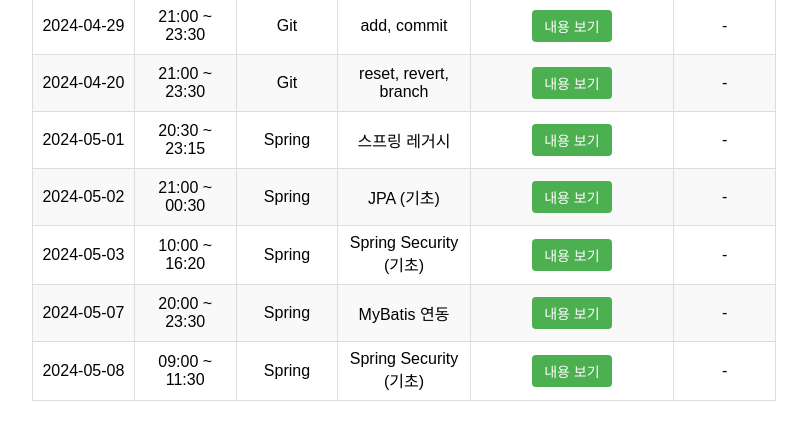
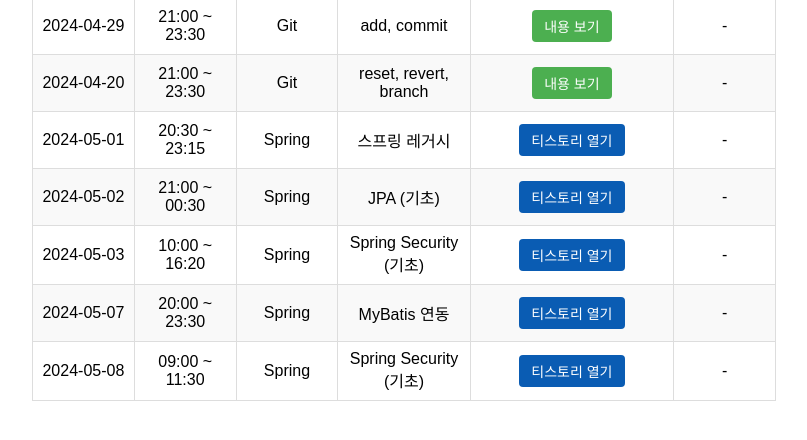
Before and after one commit to jngsngjn/jngsngjn.github.io, a plain HTML site: page index.html in a window 1280 px wide. Shown: the part 136-576 px from the top of the page, without its empty margins (236-1043 px from the left). Drawn offline with Linux system fonts and the light colour scheme.

Commit message:
upgrade button

```diff
--- a/TIL/css/TIL_style.css
+++ b/TIL/css/TIL_style.css
@@ -96,3 +96,11 @@ button:hover {
 .button-link:hover {
     color: white;
 }
+
+.blog {
+    background-color: #0a5cb3;
+}
+
+.blog:hover {
+    background-color: #094e9a;
+}
--- a/index.html
+++ b/index.html
@@ -66,8 +66,8 @@ branch란 git 환경에서 독립적으로 작업을 진행할 수 있게 해
     <td>Spring</td>
     <td>스프링 레거시</td>
     <td>
-      <button>
-        <a href="https://jngsngjn.tistory.com/4" target="_blank" class="button-link">내용 보기</a>
+      <button class="blog">
+        <a href="https://jngsngjn.tistory.com/4" target="_blank" class="button-link">티스토리 열기</a>
       </button>
     </td>
     <td>-</td>
@@ -79,8 +79,8 @@ branch란 git 환경에서 독립적으로 작업을 진행할 수 있게 해
     <td>Spring</td>
     <td>JPA (기초)</td>
     <td>
-      <button>
-        <a href="https://jngsngjn.tistory.com/5" target="_blank" class="button-link">내용 보기</a>
+      <button class="blog">
+        <a href="https://jngsngjn.tistory.com/5" target="_blank" class="button-link">티스토리 열기</a>
       </button>
     </td>
     <td>-</td>
@@ -92,8 +92,8 @@ branch란 git 환경에서 독립적으로 작업을 진행할 수 있게 해
     <td>Spring</td>
     <td>Spring Security (기초)</td>
     <td>
-      <button>
-        <a href="https://jngsngjn.tistory.com/6" target="_blank" class="button-link">내용 보기</a>
+      <button class="blog">
+        <a href="https://jngsngjn.tistory.com/6" target="_blank" class="button-link">티스토리 열기</a>
       </button>
     </td>
     <td>-</td>
@@ -105,8 +105,8 @@ branch란 git 환경에서 독립적으로 작업을 진행할 수 있게 해
     <td>Spring</td>
     <td>MyBatis 연동</td>
     <td>
-      <button>
-        <a href="https://jngsngjn.tistory.com/7" target="_blank" class="button-link">내용 보기</a>
+      <button class="blog">
+        <a href="https://jngsngjn.tistory.com/7" target="_blank" class="button-link">티스토리 열기</a>
       </button>
     </td>
     <td>-</td>
@@ -118,8 +118,8 @@ branch란 git 환경에서 독립적으로 작업을 진행할 수 있게 해
     <td>Spring</td>
     <td>Spring Security (기초)</td>
     <td>
-      <button>
-        <a href="https://jngsngjn.tistory.com/8" target="_blank" class="button-link">내용 보기</a>
+      <button class="blog">
+        <a href="https://jngsngjn.tistory.com/8" target="_blank" class="button-link">티스토리 열기</a>
       </button>
     </td>
     <td>-</td>
```
